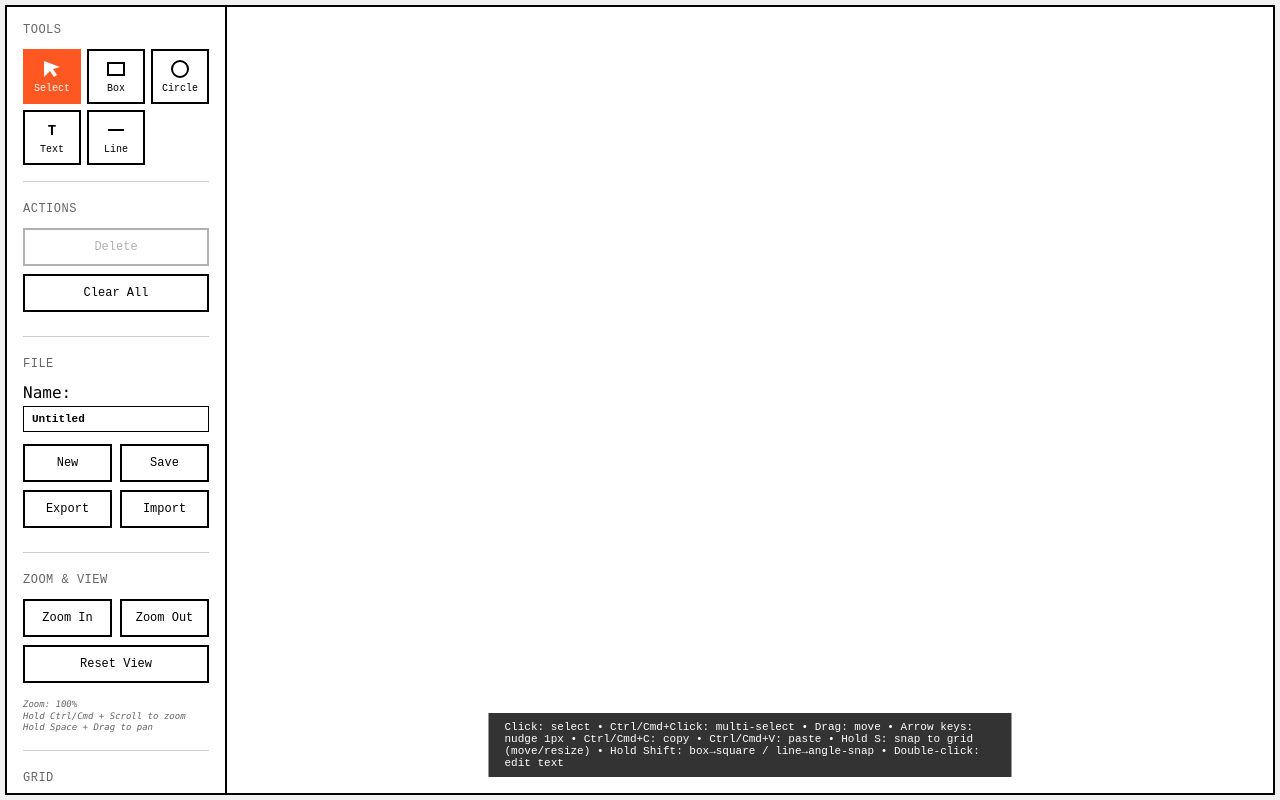
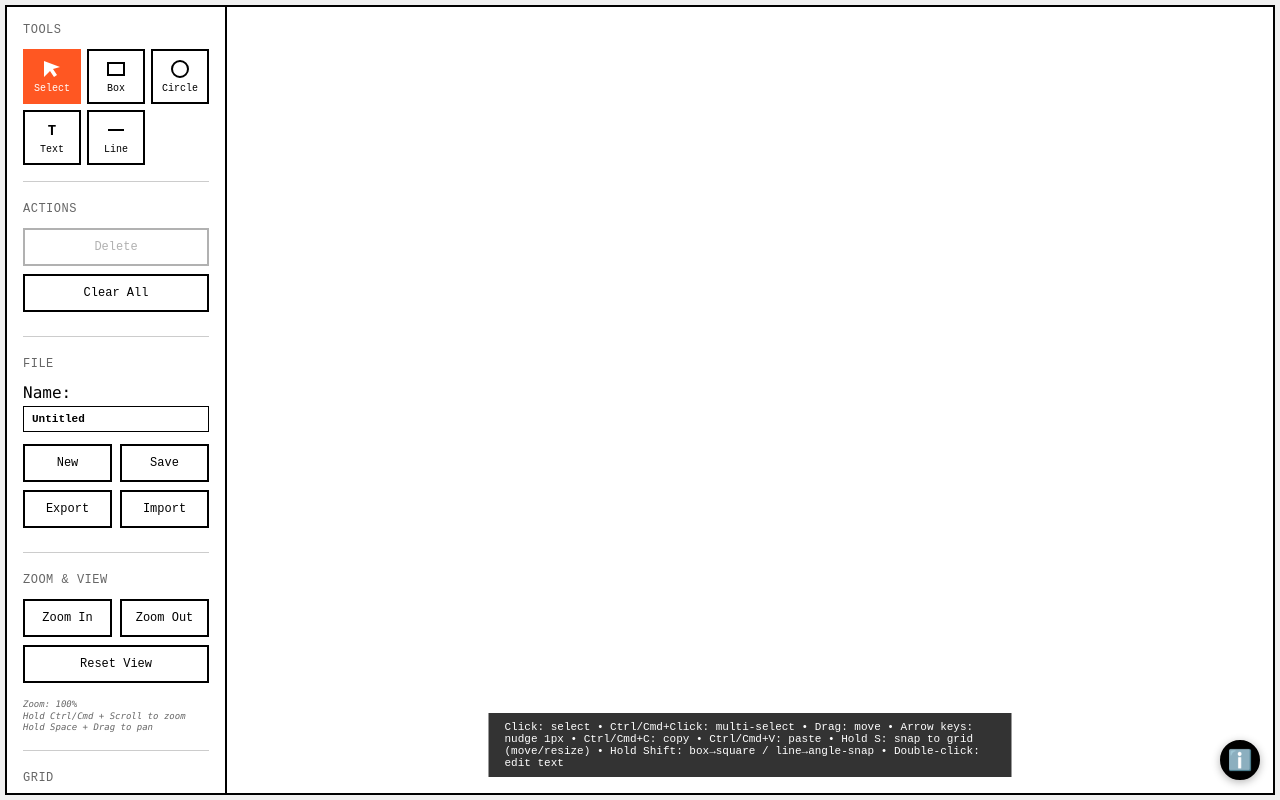
Before and after one commit to stephanschulz/Planwerk, a Svelte app: page / in a window 1280 px wide. Built offline with nearby package versions, Linux system fonts and the light colour scheme.

Commit message:
Add about button with modal showing creator info and GitHub link

```diff
--- a/src/components/DiagramBuilder.svelte
+++ b/src/components/DiagramBuilder.svelte
@@ -25,6 +25,7 @@
   let panStartX = $state(0);
   let panStartY = $state(0);
   let isSpacePressed = $state(false);
+  let showAboutModal = $state(false);
 
   // Template for new elements
   function createBox(x, y) {
@@ -1858,6 +1859,28 @@
   {/if}
 </div>
 
+<!-- About Button -->
+<button
+  class="about-btn"
+  onclick={() => showAboutModal = !showAboutModal}
+  title="About Planwerk">
+  ℹ️
+</button>
+
+<!-- About Modal -->
+{#if showAboutModal}
+  <div class="modal-overlay" onclick={() => showAboutModal = false}>
+    <div class="modal-content" onclick={(e) => e.stopPropagation()}>
+      <button class="modal-close" onclick={() => showAboutModal = false}>×</button>
+      <h2>About Planwerk</h2>
+      <p>Made by <strong>Stephan Schulz</strong></p>
+      <a href="https://github.com/stephanschulz/Planwerk/" target="_blank" rel="noopener noreferrer">
+        View on GitHub →
+      </a>
+    </div>
+  </div>
+{/if}
+
 <style>
   .builder-container {
     display: flex;
@@ -2209,4 +2232,103 @@
     font-size: 11px;
     pointer-events: none;
   }
+
+  .about-btn {
+    position: fixed;
+    bottom: 20px;
+    right: 20px;
+    width: 40px;
+    height: 40px;
+    border-radius: 50%;
+    background: #000000;
+    color: white;
+    border: 2px solid #000000;
+    font-size: 20px;
+    cursor: pointer;
+    display: flex;
+    align-items: center;
+    justify-content: center;
+    z-index: 1000;
+    transition: all 0.2s;
+    box-shadow: 0 2px 8px rgba(0, 0, 0, 0.3);
+  }
+
+  .about-btn:hover {
+    background: #333333;
+    transform: scale(1.1);
+  }
+
+  .modal-overlay {
+    position: fixed;
+    top: 0;
+    left: 0;
+    right: 0;
+    bottom: 0;
+    background: rgba(0, 0, 0, 0.7);
+    display: flex;
+    align-items: center;
+    justify-content: center;
+    z-index: 2000;
+  }
+
+  .modal-content {
+    background: white;
+    padding: 32px;
+    border: 2px solid #000000;
+    border-radius: 8px;
+    max-width: 400px;
+    width: 90%;
+    position: relative;
+    box-shadow: 0 4px 16px rgba(0, 0, 0, 0.3);
+  }
+
+  .modal-content h2 {
+    margin: 0 0 16px 0;
+    font-size: 24px;
+    color: #000000;
+  }
+
+  .modal-content p {
+    margin: 0 0 16px 0;
+    font-size: 16px;
+    color: #333333;
+  }
+
+  .modal-content a {
+    display: inline-block;
+    color: #000000;
+    text-decoration: none;
+    font-weight: bold;
+    padding: 8px 16px;
+    border: 2px solid #000000;
+    border-radius: 4px;
+    transition: all 0.2s;
+  }
+
+  .modal-content a:hover {
+    background: #000000;
+    color: white;
+  }
+
+  .modal-close {
+    position: absolute;
+    top: 8px;
+    right: 8px;
+    background: none;
+    border: none;
+    font-size: 32px;
+    cursor: pointer;
+    color: #666666;
+    width: 32px;
+    height: 32px;
+    display: flex;
+    align-items: center;
+    justify-content: center;
+    line-height: 1;
+    transition: color 0.2s;
+  }
+
+  .modal-close:hover {
+    color: #000000;
+  }
 </style>
```
Also changed, not shown: 5 other files (tests, documents, lock files or other folders).
